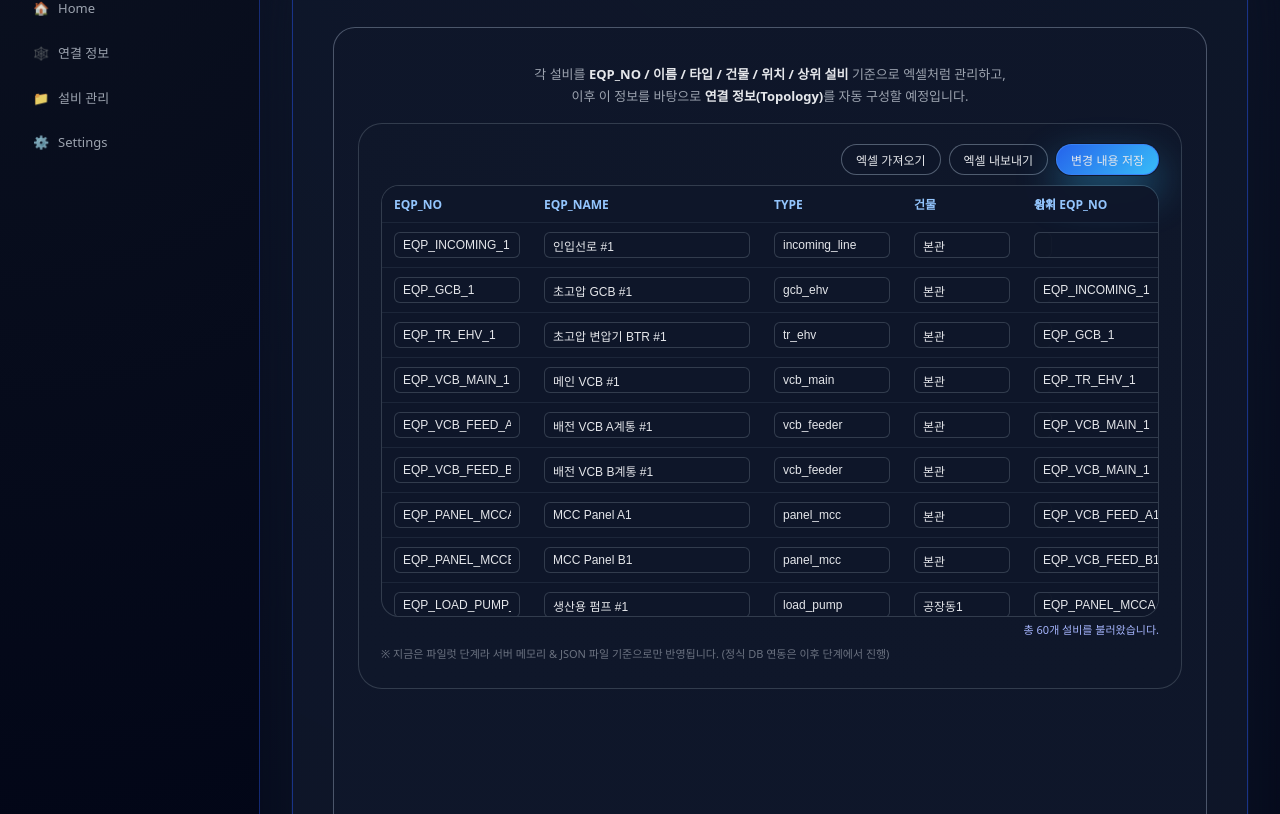
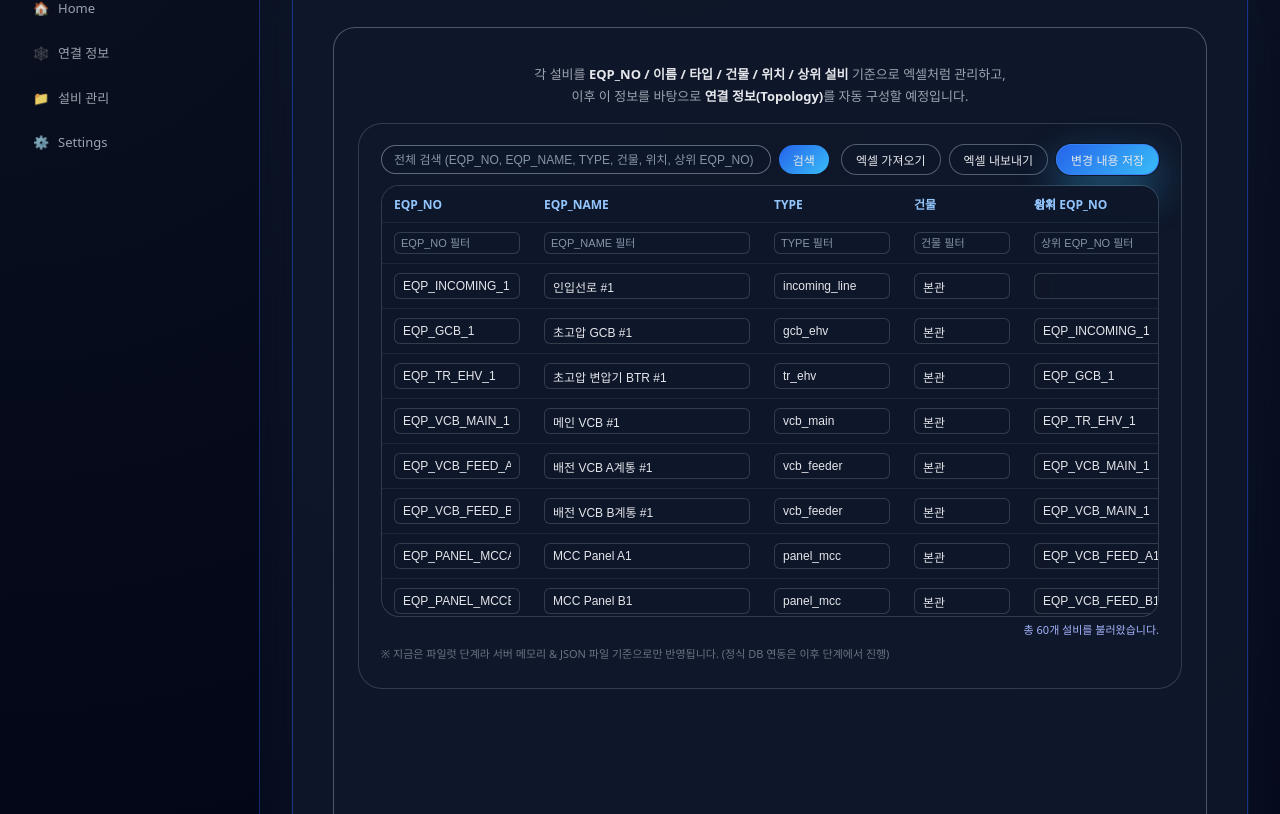
Before and after one commit to kh1211-jeong/EGMS, a FastAPI app: page /ui/equipment in a window 1280 px wide. Shown: the part 161-975 px from the top of the page. Run offline with FastAPI, Linux system fonts and the light colour scheme.

Commit message:
검색창 수정

```diff
--- a/templates/equipment.html
+++ b/templates/equipment.html
@@ -14,11 +14,63 @@
     color: #e5e7eb;
   }
 
+  .eqp-shell {
+    border-radius: 24px;
+    border: 1px solid rgba(55, 65, 81, 0.9);
+    padding: 20px 22px 16px;
+    background: radial-gradient(circle at top, rgba(15, 23, 42, 0.98), rgba(15, 23, 42, 1));
+  }
+
+  /* 상단 툴바: 왼쪽=검색, 오른쪽=버튼들 */
   .eqp-toolbar {
     display: flex;
-    justify-content: flex-end;
+    justify-content: space-between;
+    align-items: center;
+    gap: 12px;
+    margin-bottom: 10px;
+  }
+
+  .eqp-toolbar-left {
+    display: flex;
+    flex: 1;
     gap: 8px;
-    margin-bottom: 10px;
+  }
+
+  .eqp-toolbar-right {
+    display: flex;
+    gap: 8px;
+  }
+
+  .eqp-global-search {
+    flex: 1;
+    padding: 6px 12px;
+    border-radius: 999px;
+    border: 1px solid rgba(148, 163, 184, 0.6);
+    background: rgba(15, 23, 42, 0.9);
+    color: #e5e7eb;
+    font-size: 12px;
+    outline: none;
+  }
+
+  .eqp-global-search::placeholder {
+    color: rgba(148, 163, 184, 0.9);
+  }
+
+  .eqp-search-btn {
+    padding: 6px 14px;
+    font-size: 12px;
+    border-radius: 999px;
+    border: none;
+    background: linear-gradient(135deg, #2563eb, #38bdf8);
+    color: #e5e7eb;
+    cursor: pointer;
+    white-space: nowrap;
+    transition: background 0.15s, box-shadow 0.15s, transform 0.08s;
+  }
+
+  .eqp-search-btn:hover {
+    background: linear-gradient(135deg, #1d4ed8, #0ea5e9);
+    box-shadow: 0 0 10px rgba(59, 130, 246, 0.7);
   }
 
   .btn {
@@ -46,13 +98,6 @@
     background: linear-gradient(135deg, #1d4ed8, #0ea5e9);
   }
 
-  .eqp-shell {
-    border-radius: 24px;
-    border: 1px solid rgba(55, 65, 81, 0.9);
-    padding: 20px 22px 16px;
-    background: radial-gradient(circle at top, rgba(15, 23, 42, 0.98), rgba(15, 23, 42, 1));
-  }
-
   .eqp-table-outer {
     margin-top: 8px;
     border-radius: 18px;
@@ -61,11 +106,11 @@
     background: rgba(15, 23, 42, 0.98);
   }
 
-  /* 🔹 여기서 고정 높이 + 내부 스크롤 */
+  /* 표 영역: 고정 높이 + 내부 스크롤 */
   .eqp-table-wrapper {
     max-height: 430px;
     overflow-y: auto;
-    padding-right: 6px; /* 스크롤바 여백 */
+    padding-right: 6px;
   }
 
   .eqp-table {
@@ -116,6 +161,27 @@
     box-shadow: 0 0 0 1px rgba(129, 140, 248, 0.7);
   }
 
+  /* 컬럼별 필터 인풋 */
+  .eqp-filter-input {
+    width: 100%;
+    border-radius: 6px;
+    border: 1px solid rgba(55, 65, 81, 0.9);
+    background: rgba(15, 23, 42, 0.9);
+    padding: 4px 6px;
+    font-size: 11px;
+    color: #e5e7eb;
+    outline: none;
+  }
+
+  .eqp-filter-input::placeholder {
+    color: rgba(148, 163, 184, 0.9);
+  }
+
+  .eqp-filter-input:focus {
+    border-color: rgba(129, 140, 248, 0.9);
+    box-shadow: 0 0 0 1px rgba(129, 140, 248, 0.7);
+  }
+
   .eqp-footnote {
     margin-top: 8px;
     font-size: 11px;
@@ -141,6 +207,19 @@
 
     <div class="eqp-shell">
       <div class="eqp-toolbar">
+        <div class="eqp-toolbar-left">
+          <input
+            id="eqp-global-search"
+            class="eqp-global-search"
+            type="text"
+            placeholder="전체 검색 (EQP_NO, EQP_NAME, TYPE, 건물, 위치, 상위 EQP_NO)"
+          />
+          <button id="eqp-global-search-btn" class="eqp-search-btn" type="button">
+            검색
+          </button>
+        </div>
+
+        <div class="eqp-toolbar-right">
           <button class="btn" type="button" id="btn-eqp-import">
             엑셀 가져오기
           </button>
@@ -150,6 +229,7 @@
           <button class="btn btn-primary" type="button" id="btn-eqp-save">
             변경 내용 저장
           </button>
+        </div>
       </div>
 
       <div class="eqp-table-outer">
@@ -163,6 +243,15 @@
                 <th style="width: 120px;">건물</th>
                 <th>위치</th>
                 <th style="width: 170px;">상위 EQP_NO</th>
+              </tr>
+              <!-- 컬럼별 필터 행 -->
+              <tr>
+                <th><input class="eqp-filter-input" data-col="0" placeholder="EQP_NO 필터" /></th>
+                <th><input class="eqp-filter-input" data-col="1" placeholder="EQP_NAME 필터" /></th>
+                <th><input class="eqp-filter-input" data-col="2" placeholder="TYPE 필터" /></th>
+                <th><input class="eqp-filter-input" data-col="3" placeholder="건물 필터" /></th>
+                <th><input class="eqp-filter-input" data-col="4" placeholder="위치 필터" /></th>
+                <th><input class="eqp-filter-input" data-col="5" placeholder="상위 EQP_NO 필터" /></th>
               </tr>
             </thead>
             <tbody id="eqp-tbody">
@@ -190,8 +279,54 @@
 <script>
   let eqpItems = [];
 
+  const tbody            = document.getElementById("eqp-tbody");
+  const statusEl         = document.getElementById("eqp-status");
+  const globalSearchEl   = document.getElementById("eqp-global-search");
+  const globalSearchBtn  = document.getElementById("eqp-global-search-btn");
+  const filterInputsNode = document.querySelectorAll(".eqp-filter-input");
+
+  const filterInputs = Array.from(filterInputsNode);
+
+  // 대표 검색 + 컬럼별 필터 적용
+  function filterTable() {
+    const globalValue = (globalSearchEl.value || "").trim().toLowerCase();
+    const columnFilters = filterInputs.map(inp => (inp.value || "").trim().toLowerCase());
+
+    for (const row of tbody.rows) {
+      const cells = row.cells;
+      let show = true;
+
+      // 대표 검색: 한 행 전체 텍스트 기준
+      if (globalValue) {
+        let rowText = "";
+        for (let i = 0; i < cells.length; i++) {
+          const input = cells[i].querySelector("input");
+          const text  = input ? input.value : cells[i].innerText;
+          rowText += " " + (text || "");
+        }
+        rowText = rowText.toLowerCase();
+        if (!rowText.includes(globalValue)) {
+          show = false;
+        }
+      }
+
+      // 컬럼별 필터
+      columnFilters.forEach((val, colIdx) => {
+        if (!val) return;
+        const cell = cells[colIdx];
+        if (!cell) return;
+        const input = cell.querySelector("input");
+        const text  = (input ? input.value : cell.innerText || "").toLowerCase();
+        if (!text.includes(val)) {
+          show = false;
+        }
+      });
+
+      row.style.display = show ? "" : "none";
+    }
+  }
+
   function renderEqpTable() {
-    const tbody = document.getElementById("eqp-tbody");
     tbody.innerHTML = "";
 
     eqpItems.forEach((item, idx) => {
@@ -209,6 +344,8 @@
           const i = Number(e.target.dataset.index);
           const f = e.target.dataset.field;
           eqpItems[i][f] = e.target.value;
+          // 값이 바뀌면 현재 필터 조건 기준으로 다시 표시
+          filterTable();
         });
         td.appendChild(input);
         return td;
@@ -223,10 +360,12 @@
 
       tbody.appendChild(tr);
     });
+
+    // 테이블 새로 그린 뒤에도 필터 상태 유지
+    filterTable();
   }
 
   async function loadEquipments() {
-    const statusEl = document.getElementById("eqp-status");
     statusEl.textContent = "설비 정보를 불러오는 중입니다...";
 
     try {
@@ -246,7 +385,6 @@
   }
 
   async function saveEquipments() {
-    const statusEl = document.getElementById("eqp-status");
     statusEl.textContent = "변경 내용을 저장 중입니다...";
 
     try {
@@ -268,7 +406,6 @@
   }
 
   function exportEquipments() {
-    // 단순히 링크 이동으로 CSV 다운로드
     window.location.href = "/api/equipments/export";
   }
 
@@ -282,7 +419,6 @@
     const file = event.target.files[0];
     if (!file) return;
 
-    const statusEl = document.getElementById("eqp-status");
     statusEl.textContent = "엑셀 파일을 업로드 중입니다...";
 
     const formData = new FormData();
@@ -301,19 +437,33 @@
 
       const data = await res.json();
       statusEl.textContent = `엑셀 반영 완료 · ${data.count ?? 0}개 설비 반영`;
-      await loadEquipments();   // 새 데이터 다시 로드
+      await loadEquipments();
     } catch (err) {
       console.error(err);
       statusEl.textContent = "엑셀 업로드 중 오류가 발생했습니다.";
     }
   }
 
+  // 이벤트 바인딩
   document.getElementById("btn-eqp-save").addEventListener("click", saveEquipments);
   document.getElementById("btn-eqp-export").addEventListener("click", exportEquipments);
   document.getElementById("btn-eqp-import").addEventListener("click", openImportDialog);
   document.getElementById("eqp-file-input").addEventListener("change", handleImportChange);
 
-  // 페이지 진입 시 자동 로드
+  // 대표 검색: 버튼 / Enter
+  globalSearchBtn.addEventListener("click", filterTable);
+  globalSearchEl.addEventListener("keydown", (e) => {
+    if (e.key === "Enter") {
+      filterTable();
+    }
+  });
+
+  // 컬럼별 필터: 입력 즉시 적용
+  filterInputs.forEach((inp) => {
+    inp.addEventListener("input", filterTable);
+  });
+
+  // 페이지 진입 시 전체 설비 로드 (초기에는 전체 행이 그대로 보임)
   loadEquipments();
 </script>
 {% endblock %}
```
Lines whose indentation alone changed are shown as unchanged.
